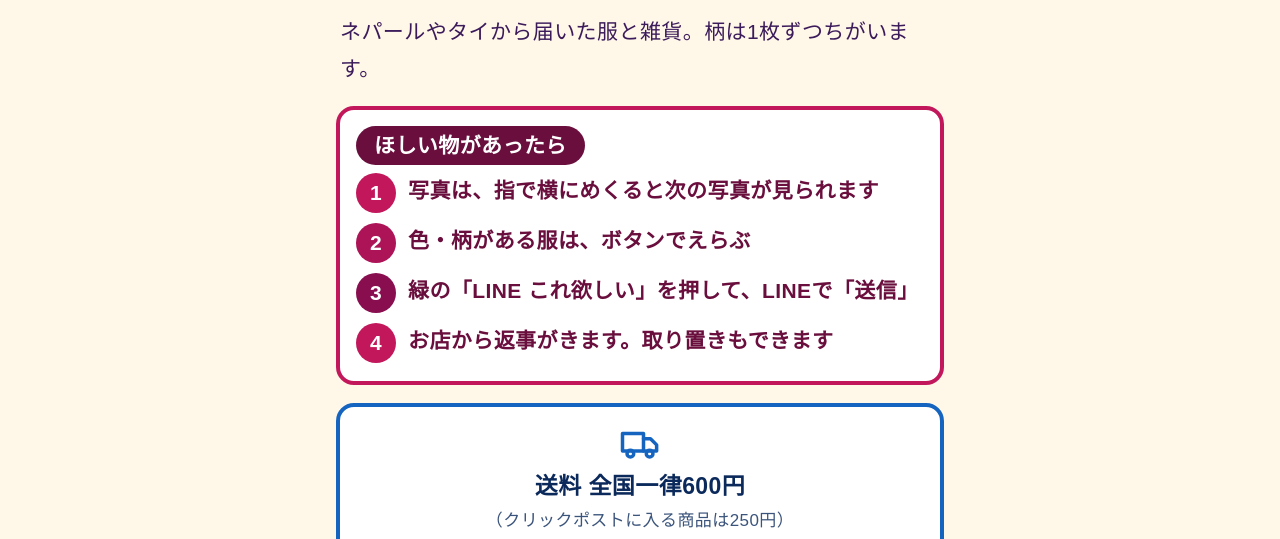
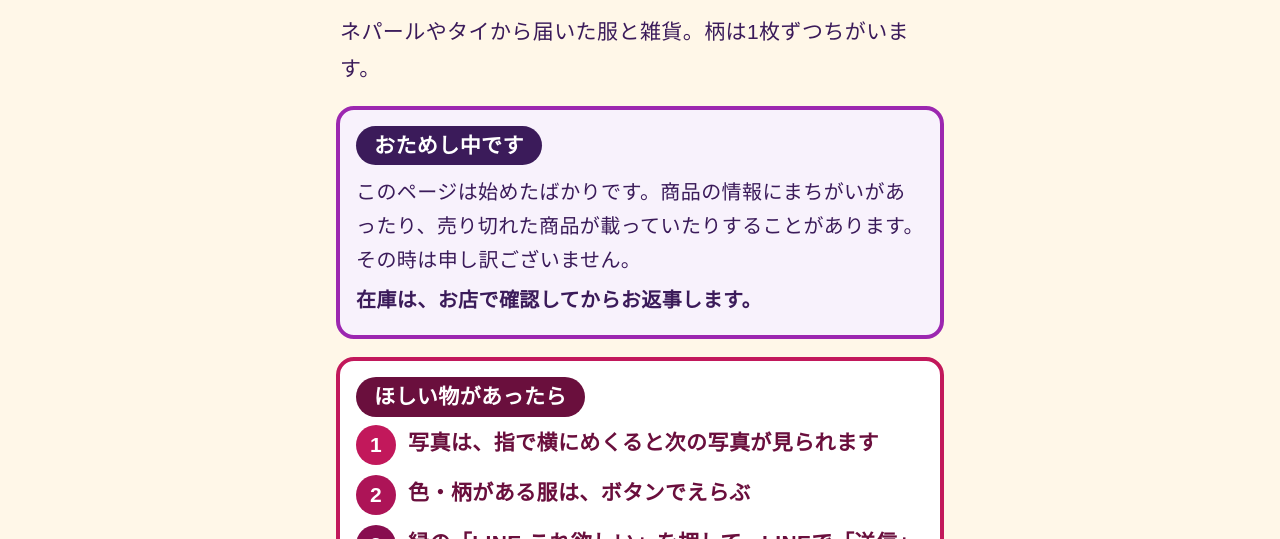
Before and after one commit to karunorishinosaka-collab/lucu, a plain HTML site: page index.html in a window 1280 px wide. Shown: the part 768-1307 px from the top of the page. Drawn offline with Linux system fonts and the light colour scheme; a web font is replaced by a local one.

Commit message:
「おためし中です」のお知らせを追加（20261118-02）
Co-Authored-By: Claude Opus 5.5 <noreply@anthropic.com>
Claude-Session: https://claude.ai/code/session_01JYDZCBiweqDMRJ8My8xspD

```diff
--- a/index.html
+++ b/index.html
@@ -37,6 +37,9 @@
   .ship .t{font-size:23px;font-weight:900;margin:0;line-height:1.5}
   .ship .t b{color:var(--a1)}
   .ship .s{font-size:17px;color:var(--dk);opacity:.8;margin:2px 0 6px}
+  .trial{background:var(--bg)}
+  .trial p{margin:0 0 6px;font-size:20px;line-height:1.7}
+  .trial p:last-child{margin:0;font-weight:700}
   .note{background:var(--bg)}
   .note h3{margin:0 0 4px;font-size:23px;display:flex;align-items:center;gap:8px}
   .note h3 .ico{display:inline-block;margin:0;width:34px;height:34px}
@@ -128,6 +131,11 @@
 <div class="stripe c-main"></div>
 <main>
   <p class="lead">ネパールやタイから届いた服と雑貨。柄は1枚ずつちがいます。</p>
+  <section class="box c-purple trial">
+    <h2 class="tag">おためし中です</h2>
+    <p>このページは始めたばかりです。商品の情報にまちがいがあったり、売り切れた商品が載っていたりすることがあります。その時は申し訳ございません。</p>
+    <p>在庫は、お店で確認してからお返事します。</p>
+  </section>
   <section class="box c-pink">
     <h2 class="tag">ほしい物があったら</h2>
     <ol class="steps">
```
